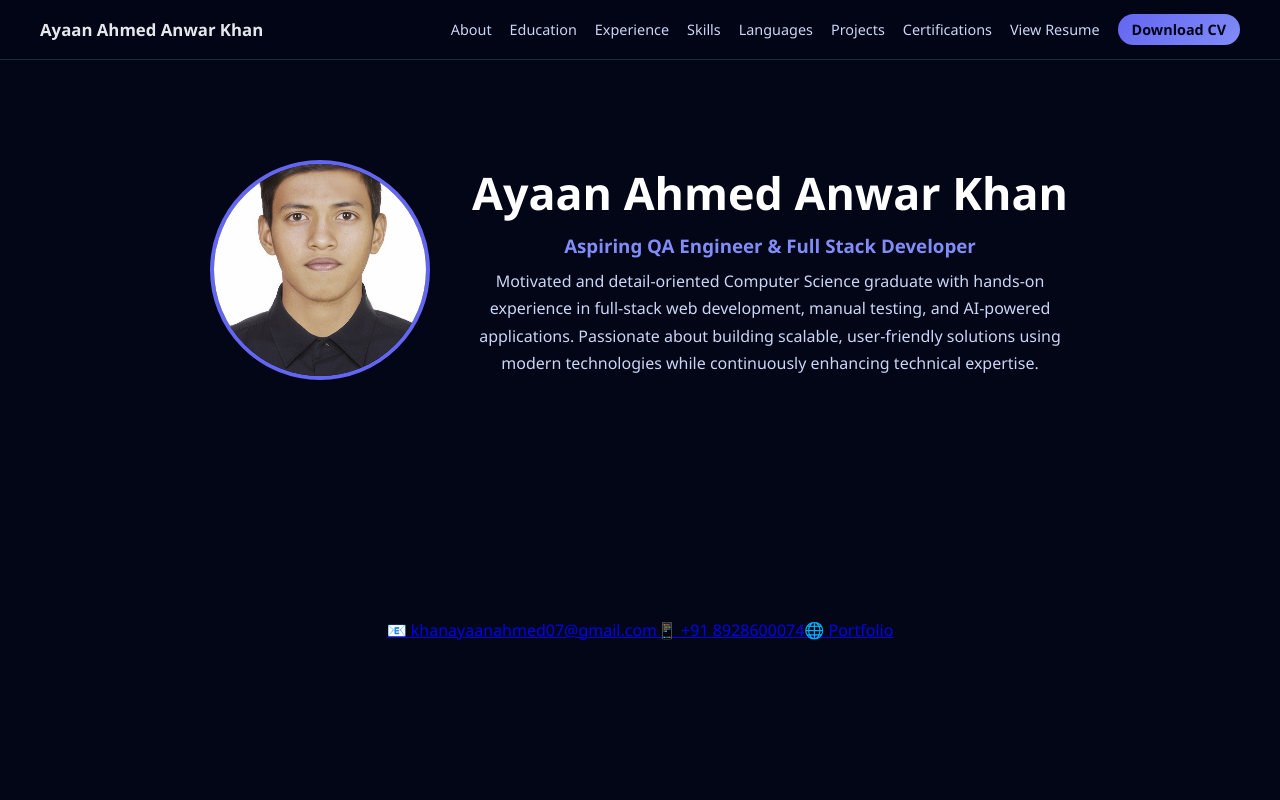
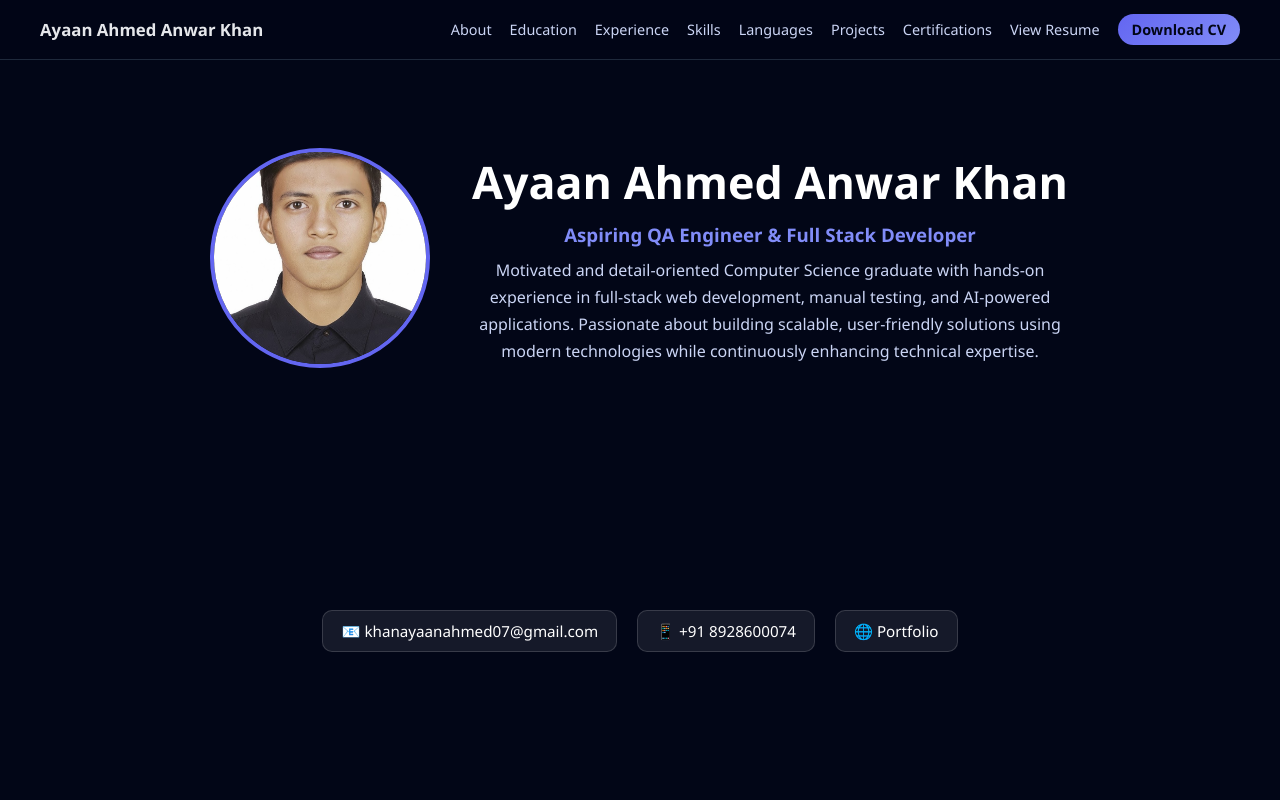
Before and after one commit to khanayaanahmed7/portfolio, a React (Vite) app: page / in a window 1280 px wide. Shown: the top 800 px of the page. Built offline with nearby package versions, Linux system fonts and the light colour scheme.

Commit message:
Update index.css

```diff
--- a/src/index.css
+++ b/src/index.css
@@ -115,6 +115,41 @@ body {
   max-width: 600px;
   color: #cbd5f5;
   line-height: 1.7;
+}
+
+.hero-contact {
+  display: flex;
+  justify-content: center;
+  align-items: center;
+  gap: 20px;
+  flex-wrap: wrap;
+  margin-top: 25px;
+}
+
+.hero-contact a {
+  display: flex;
+  align-items: center;
+  gap: 8px;
+  text-decoration: none;
+  color: #ffffff;
+  background: rgba(255, 255, 255, 0.08);
+  padding: 10px 18px;
+  border-radius: 10px;
+  border: 1px solid rgba(255, 255, 255, 0.15);
+  transition: all 0.3s ease;
+  font-size: 0.95rem;
+  font-weight: 500;
+}
+
+.hero-contact a:hover {
+  background: #4f46e5;
+  color: #fff;
+  transform: translateY(-3px);
+  box-shadow: 0 8px 20px rgba(79, 70, 229, 0.35);
+}
+
+.hero-contact a:active {
+  transform: scale(0.98);
 }
 
 /* SECTIONS */
```
